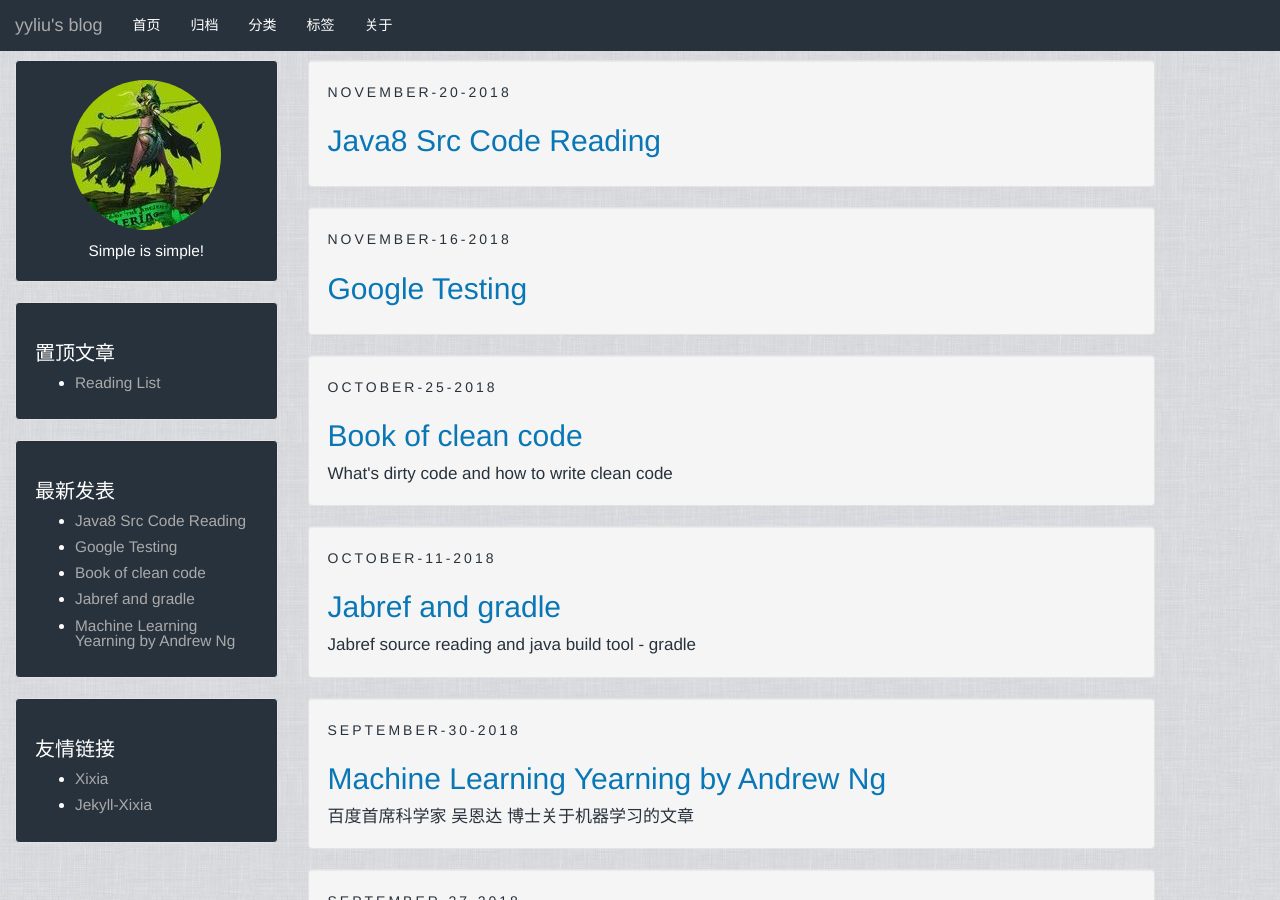
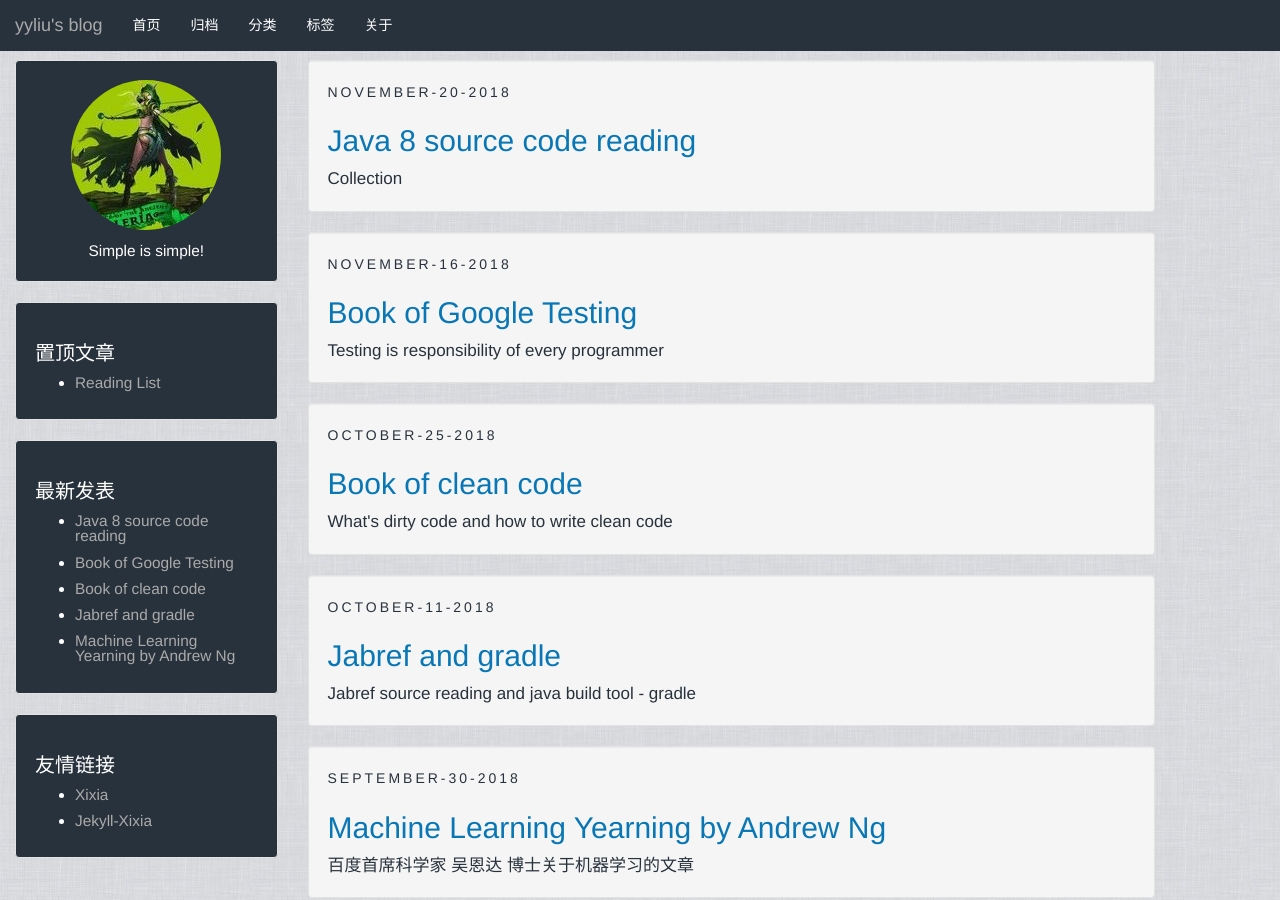
Before and after one commit to royss7/royss7.github.io, a Jekyll site: the page built from index.html, in a window 1280 px wide and 900 px high. Built offline with Jekyll 4.4.1, drawn with Linux system fonts in a browser that asks for light colours; the list of posts is cut into pages by our own code.

```diff
--- a/_posts/2018-11-16-Google-Testing.md
+++ b/_posts/2018-11-16-Google-Testing.md
@@ -1,3 +1,11 @@
+---
+layout: post
+categories: Programming
+tags: Programming
+title: "Book of Google Testing"
+description: Testing is responsibility of every programmer
+---
+
 1. p2 序
 ---
 开发人员发现，为了测试充分，她们不得不针对每一行功能代码，写两道三行的单元测试代码，而且测试代码和功能代码一样都需要维护，且有着相同的出错概率。而且大家也意识到，仅做单元测试是不够的，仍然需要集成测试/系统测试/用户界面等方面的测试。当真正开始做测试的时候，会发现测试工作量边的非常大（且需要多值是的学习），并要求再很短时间内完成测试。
--- a/_posts/2018-11-20-java8-src-code-reading.md
+++ b/_posts/2018-11-20-java8-src-code-reading.md
@@ -1,3 +1,11 @@
+---
+layout: post
+categories: Programming
+tags: Programming
+title: "Java 8 source code reading"
+description: Collection
+---
+
 ### java 8 source code
 
 ## ref to [java8 src code reading](https://www.cnblogs.com/joemsu/p/7667509.html)
```
